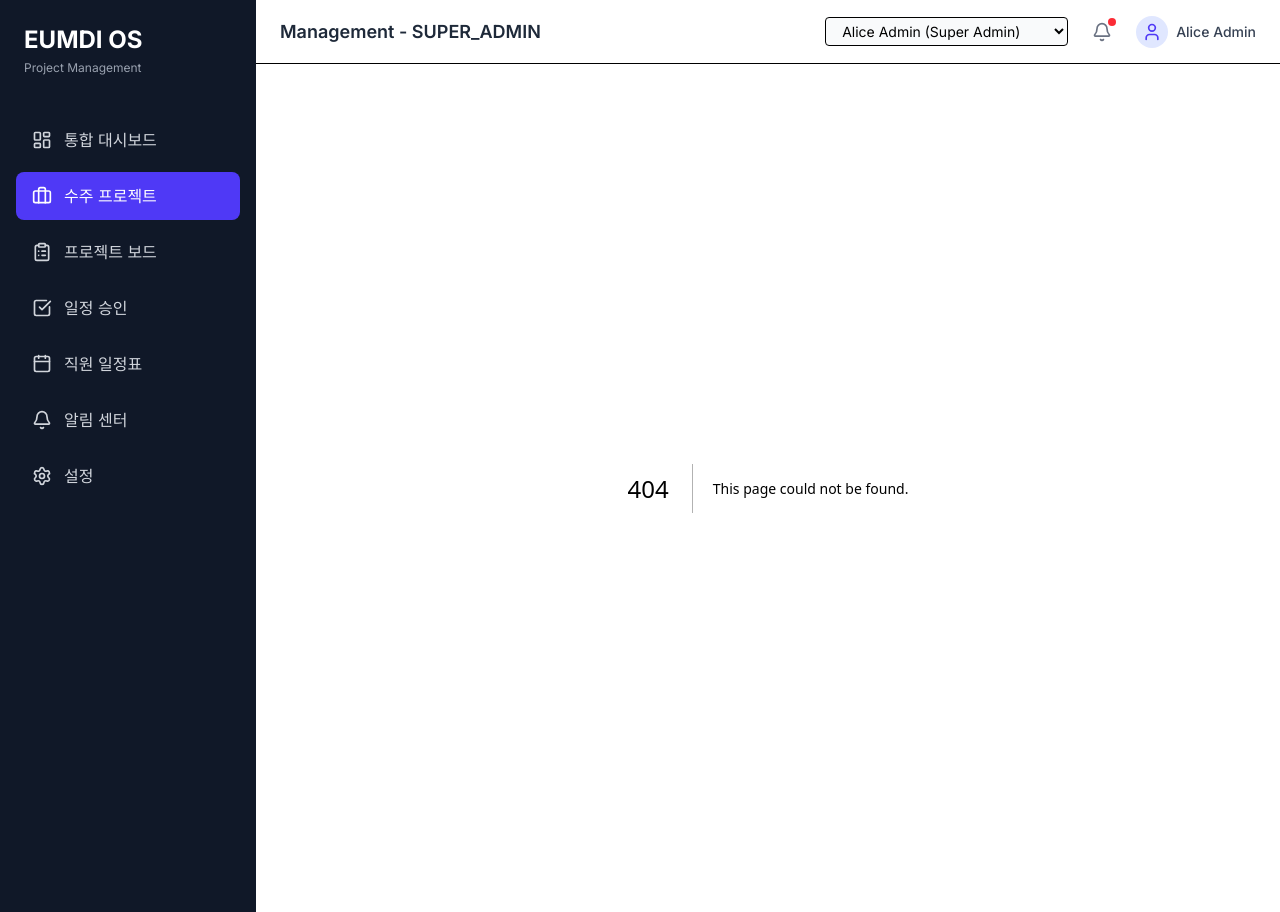
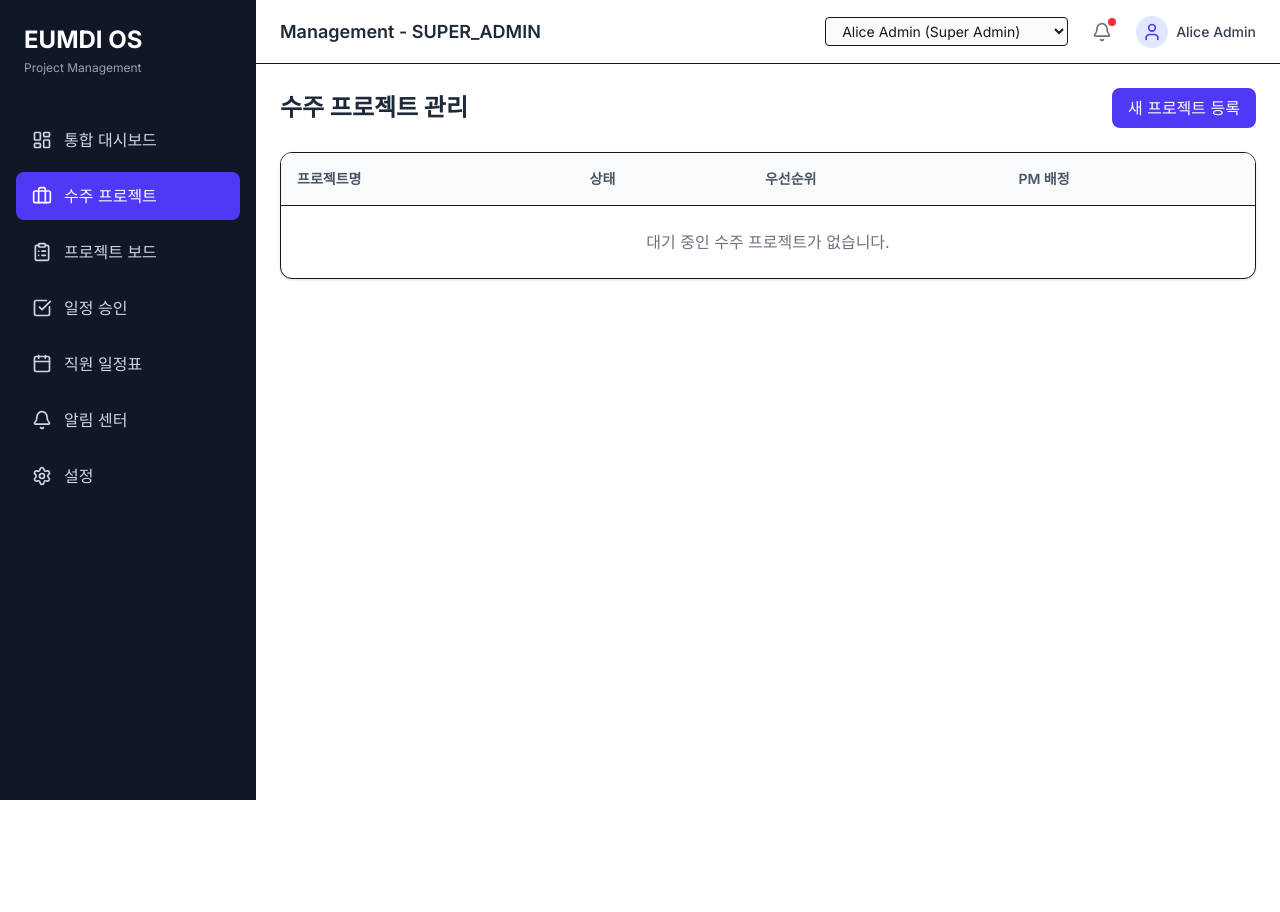
Before and after one commit to eumditravel-oss/workspace, a Next.js app: page /projects/intake in a window 1280 px wide. Before the commit this address had no page. After the commit the page ends 800 px from the top, so only its background shows below. Built offline with nearby package versions, Linux system fonts and the light colour scheme.

Commit message:
phase-3: add project intake and pm assignment flow

```diff
--- /dev/null
+++ b/src/app/projects/intake/page.tsx
@@ -0,0 +1,128 @@
+'use client';
+
+import React, { useState } from 'react';
+import { useAuthStore } from '@/store/authStore';
+import { useProjectStore } from '@/store/projectStore';
+import { mockUsers } from '@/data/mockData';
+
+export default function IntakePage() {
+  const { currentUser } = useAuthStore();
+  const { projects, addProject, assignPM } = useProjectStore();
+  const [showForm, setShowForm] = useState(false);
+  const [newTitle, setNewTitle] = useState('');
+  const [newDesc, setNewDesc] = useState('');
+  const [newPriority, setNewPriority] = useState<'URGENT'|'HIGH'|'NORMAL'|'LOW'>('NORMAL');
+
+  // Authorization Check
+  if (!currentUser) return <div className="p-6">로그인이 필요합니다.</div>;
+  if (currentUser.role !== 'SUPER_ADMIN' && currentUser.role !== 'DEPARTMENT_MANAGER') {
+    return <div className="p-6 text-red-500 font-bold">권한이 없습니다. (최고관리자 및 부서장만 접근 가능)</div>;
+  }
+
+  const pms = mockUsers.filter(u => u.role === 'PM');
+  const intakeProjects = projects.filter(p => p.status === 'INTAKE_RECEIVED' || p.status === 'MANAGER_REVIEW');
+
+  const handleCreate = (e: React.FormEvent) => {
+    e.preventDefault();
+    if (!newTitle) return;
+    addProject({
+      title: newTitle,
+      description: newDesc,
+      priority: newPriority,
+      departmentId: currentUser.departmentId,
+    });
+    setNewTitle('');
+    setNewDesc('');
+    setNewPriority('NORMAL');
+    setShowForm(false);
+  };
+
+  return (
+    <div className="max-w-5xl mx-auto space-y-6">
+      <div className="flex justify-between items-center">
+        <h1 className="text-2xl font-bold text-gray-800">수주 프로젝트 관리</h1>
+        <button
+          onClick={() => setShowForm(!showForm)}
+          className="bg-indigo-600 text-white px-4 py-2 rounded-lg hover:bg-indigo-700"
+        >
+          {showForm ? '취소' : '새 프로젝트 등록'}
+        </button>
+      </div>
+
+      {showForm && (
+        <form onSubmit={handleCreate} className="bg-white p-6 rounded-xl shadow-sm border space-y-4">
+          <div>
+            <label className="block text-sm font-medium text-gray-700 mb-1">프로젝트명</label>
+            <input
+              type="text" required
+              value={newTitle} onChange={e => setNewTitle(e.target.value)}
+              className="w-full border rounded-lg p-2"
+            />
+          </div>
+          <div>
+            <label className="block text-sm font-medium text-gray-700 mb-1">설명</label>
+            <textarea
+              value={newDesc} onChange={e => setNewDesc(e.target.value)}
+              className="w-full border rounded-lg p-2" rows={3}
+            />
+          </div>
+          <div>
+            <label className="block text-sm font-medium text-gray-700 mb-1">우선순위</label>
+            <select
+              value={newPriority} onChange={e => setNewPriority(e.target.value as any)}
+              className="w-full border rounded-lg p-2"
+            >
+              <option value="LOW">Low</option>
+              <option value="NORMAL">Normal</option>
+              <option value="HIGH">High</option>
+              <option value="URGENT">Urgent</option>
+            </select>
+          </div>
+          <button type="submit" className="w-full bg-indigo-600 text-white py-2 rounded-lg font-bold">
+            등록하기
+          </button>
+        </form>
+      )}
+
+      <div className="bg-white rounded-xl shadow-sm border overflow-hidden">
+        <table className="w-full text-left border-collapse">
+          <thead>
+            <tr className="bg-gray-50 border-b">
+              <th className="p-4 text-sm font-semibold text-gray-600">프로젝트명</th>
+              <th className="p-4 text-sm font-semibold text-gray-600">상태</th>
+              <th className="p-4 text-sm font-semibold text-gray-600">우선순위</th>
+              <th className="p-4 text-sm font-semibold text-gray-600">PM 배정</th>
+            </tr>
+          </thead>
+          <tbody>
+            {intakeProjects.length === 0 ? (
+              <tr>
+                <td colSpan={4} className="p-6 text-center text-gray-500">대기 중인 수주 프로젝트가 없습니다.</td>
+              </tr>
+            ) : (
+              intakeProjects.map(proj => (
+                <tr key={proj.id} className="border-b hover:bg-gray-50">
+                  <td className="p-4 font-medium text-gray-800">{proj.title}</td>
+                  <td className="p-4 text-sm text-gray-500">{proj.status}</td>
+                  <td className="p-4 text-sm text-gray-500">{proj.priority}</td>
+                  <td className="p-4">
+                    <select
+                      className="border rounded px-2 py-1 text-sm bg-gray-50"
+                      value={proj.pmId || ''}
+                      onChange={(e) => assignPM(proj.id, e.target.value)}
+                    >
+                      <option value="" disabled>PM 배정 필요</option>
+                      {pms.map(pm => (
+                        <option key={pm.id} value={pm.id}>{pm.name}</option>
+                      ))}
+                    </select>
+                  </td>
+                </tr>
+              ))
+            )}
+          </tbody>
+        </table>
+      </div>
+    </div>
+  );
+}
--- /dev/null
+++ b/src/store/projectStore.ts
@@ -0,0 +1,42 @@
+import { create } from 'zustand';
+import { Project, ProjectStatus } from '@/types/models';
+import { mockProjects } from '@/data/mockData';
+
+interface ProjectState {
+  projects: Project[];
+  addProject: (project: Omit<Project, 'id' | 'createdAt' | 'updatedAt' | 'status' | 'progress'>) => void;
+  assignPM: (projectId: string, pmId: string) => void;
+  updateProjectStatus: (projectId: string, status: ProjectStatus) => void;
+}
+
+export const useProjectStore = create<ProjectState>((set) => ({
+  projects: [...mockProjects],
+
+  addProject: (projectData) => set((state) => {
+    const newProject: Project = {
+      ...projectData,
+      id: `p${Date.now()}`,
+      status: 'INTAKE_RECEIVED',
+      progress: 0,
+      createdAt: new Date().toISOString(),
+      updatedAt: new Date().toISOString(),
+    };
+    return { projects: [...state.projects, newProject] };
+  }),
+
+  assignPM: (projectId, pmId) => set((state) => ({
+    projects: state.projects.map(p =>
+      p.id === projectId
+        ? { ...p, pmId, status: 'PM_ASSIGNED', updatedAt: new Date().toISOString() }
+        : p
+    )
+  })),
+
+  updateProjectStatus: (projectId, status) => set((state) => ({
+    projects: state.projects.map(p =>
+      p.id === projectId
+        ? { ...p, status, updatedAt: new Date().toISOString() }
+        : p
+    )
+  }))
+}));
```
